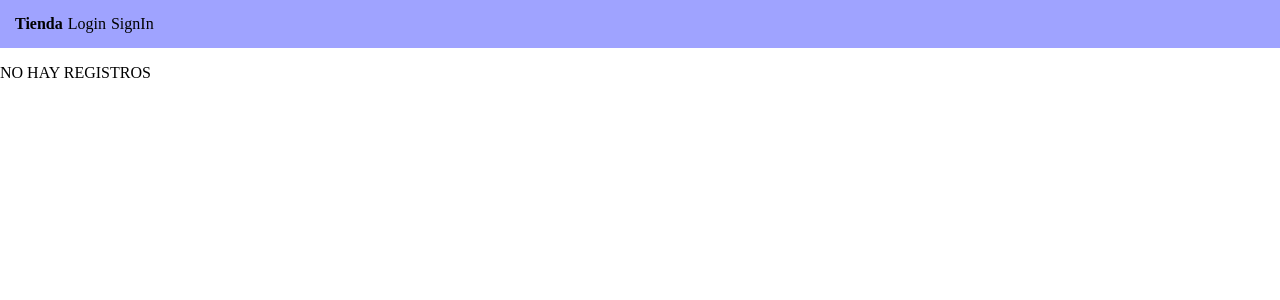
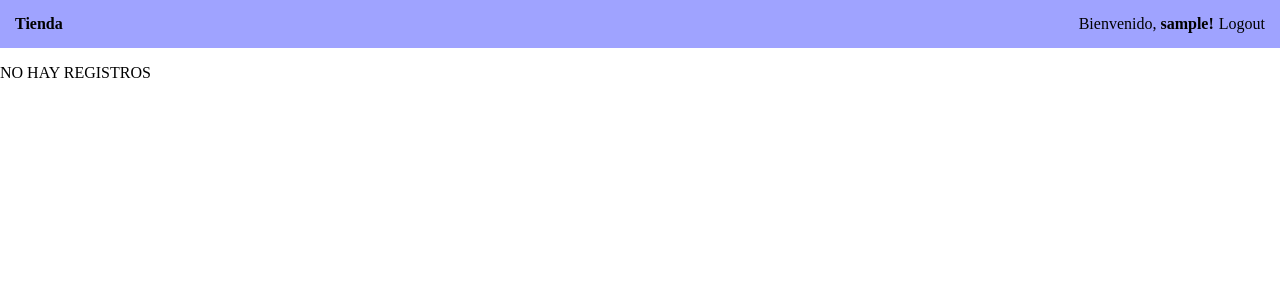
Before and after one commit to tomasCfarias/TP_BACKEND_FRONTEND_IFTS, a PHP site: page /articulos.php in a window 1280 px wide. Shown: the top 300 px of the page. Run offline with PHP 8.4, Linux system fonts and the light colour scheme; the visitor is signed in with stand-in values (Sample User, id 1); data that the repository does not hold is empty.

Commit message:
login tienda

```diff
--- a/api/navbartienda.php
+++ b/api/navbartienda.php
@@ -1,5 +1,19 @@
 <nav class="navbar">
-        <a href="articulos.php"><b>Tienda</b></a>
-        <a href="login-tienda.php">Login</a>
-        <a href="signin-tienda.php">SignIn</a>
+        <?php
+                if(!isset($_SESSION["login_user_tienda"])) {
+
+                    echo("<div class='navbar-left'>");
+                    echo("<a href='articulos.php'><b>Tienda</b></a>");
+                    echo("<a href='login-tienda.php'>Login</a>");
+                    echo("<a href='signin-tienda.php'>Registro</a>");
+                    echo("</div>");
+                }
+                else{
+                echo("<a href='articulos.php'><b>Tienda</b></a>");
+                echo("<div class='navbar-right'>");
+                echo("<p>Bienvenido, <b>" . $_SESSION['login_user_tienda']. "!</b></p>");
+                echo("<a href='api/signouttienda.php'>Logout</a>");
+                echo("</div>");
+                }
+        ?>
 </nav>
--- a/articulos.php
+++ b/articulos.php
@@ -2,7 +2,7 @@
     include("./api/connection.php");
 
     $conn = conexion();
-
+    session_start();
     $sql = "SELECT * FROM productos";
     $result = $conn -> query($sql);
 
--- a/css/navbartienda.css
+++ b/css/navbartienda.css
@@ -11,5 +11,14 @@ a {
     padding: 15px;
     margin-bottom: 1rem;
     display: flex;
+    justify-content: space-between;
     gap: 5px;
 }
+.navbar-left {
+    display: flex;
+    gap: 5px;
+}
+.navbar-right {
+    display: flex;
+    gap: 5px;
+}
--- a/login-tienda.php
+++ b/login-tienda.php
@@ -13,7 +13,7 @@
     <?php
         include("api/navbartienda.php")
     ?>
-    <form action="" method="POST" id="user_form">
+    <form action="api/tiendalogin.php" method="POST" id="user_form">
         <h2>LOGIN</h2>
         usuario
         <input type="text" name="usuario" id="usuario"><br>
--- a/modificarUsuarios.php
+++ b/modificarUsuarios.php
@@ -13,7 +13,7 @@
         $usuario = $_POST["usuario"];
         $password = $_POST["password"];
 
-        $sql = "UPDATE usuarios SET email = '$email', usuario = '$usuario', contraseña = '$password' WHERE id = '$numero'";
+        $sql = "UPDATE usuarios SET email = '$email', username = '$usuario', password = '$password' WHERE id = '$numero'";
 
         if ($conn->query($sql) === TRUE) {
             echo "Actualización exitosa";
```
Also changed, not shown: api/signouttienda.php (added, +7 -0 lines), api/tiendalogin.php (added, +33 -0 lines).
